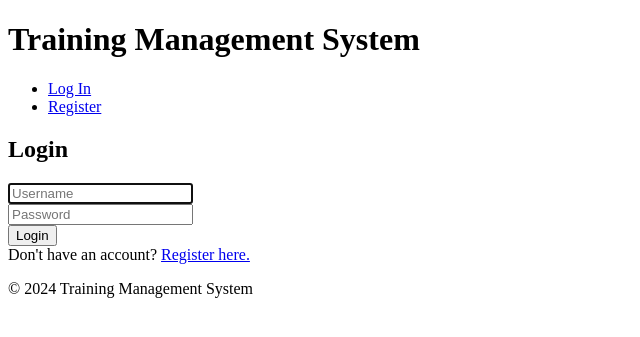
After one commit to len-creations/Training, a Django app: page /login in a window 1280 px wide. The commit adds this page. Shown: the top 337 px of the page, without its empty margins (0-640 px from the left). Run offline with Django 5.2, Linux system fonts and the light colour scheme.

Commit message:
adding login page and logout page

```diff
--- a/TrainingManagementSystem/Training/templates/Training/layout.html
+++ b/TrainingManagementSystem/Training/templates/Training/layout.html
@@ -2,9 +2,20 @@
 <!DOCTYPE html>
 <html lang="en">
 <head>
-<h1>hello world!</h1>
+    <meta charset="UTF-8">
+    <title>{% block title %}Training Management System{% endblock %}</title>
 </head>
 <body>
+    <header>
+        <h1>Training Management System</h1>
+
+    <ul>{% if user.is_authenticated %}
+        <li><a href="{% url 'logout' %}">Log Out</a></li>
+        {% else %}
+        <li><a href="{% url 'login' %}?next={{ request.path }}">Log In</a></li>
+        <li><a href="{% url 'register' %}">Register</a></li></ul>
+        {% endif %}
+    </header>
     <main>
         {% block body %}
         {% endblock %}
--- /dev/null
+++ b/TrainingManagementSystem/Training/templates/Training/login.html
@@ -0,0 +1,24 @@
+{% extends 'Training/layout.html' %}
+
+{% block body %}
+
+    <h2>Login</h2>
+
+    {% if message %}
+        <div>{{ message }}</div>
+    {% endif %}
+
+    <form action="{% url 'login' %}?next={{ next }}" method="post">
+        {% csrf_token %}
+        <div class="form-group">
+            <input autofocus class="form-control" type="text" name="username" placeholder="Username">
+        </div>
+        <div class="form-group">
+            <input class="form-control" type="password" name="password" placeholder="Password">
+        </div>
+        <input class="btn btn-primary" type="submit" value="Login">
+    </form>
+
+    Don't have an account? <a href="{% url 'register' %}">Register here.</a>
+
+{% endblock %}
--- a/TrainingManagementSystem/Training/urls.py
+++ b/TrainingManagementSystem/Training/urls.py
@@ -3,5 +3,9 @@ from . import views
 from django.conf import settings
 from django.conf.urls.static import static
 urlpatterns = [
-    path("",views.index,name="index")
+    path("",views.index,name="index"),
+    path("login",views.login_view, name="login"),
+    path("Register",views.register,name="register"),
+    path("logout",views.logout_view, name="logout")
+
 ]
--- a/TrainingManagementSystem/Training/views.py
+++ b/TrainingManagementSystem/Training/views.py
@@ -1,4 +1,9 @@
-from django.shortcuts import render
+from django.shortcuts import render,redirect
+from django.contrib.auth import authenticate, login, logout
+from django.http import HttpResponseRedirect
+from django.urls import reverse
+from .models import User
+from django.db import IntegrityError
 
 # Create your views here.
 def index(request):
@@ -7,3 +12,46 @@ def login_view(request):
     if request.method=="POST":
         username = request.POST["username"]
         password = request.POST["password"]
+        user=authenticate(request,username=username,password=password)
+
+        if user is not None:
+            login(request,user)
+            next_url=request.GET.get('next')
+            if next_url:
+                return redirect(next_url)
+            else:
+                return redirect('index')
+
+        else:
+            return render(request,'Training/login.html',{
+                "message": "Invalid username and/or password.",
+                "next": request.GET.get("next"),
+            })
+    else:
+        return render(request, "Training/login.html", {"next": request.GET.get("next")})
+
+def logout_view(request):
+    logout(request)
+    return HttpResponseRedirect(reverse("index"))
+
+def register(request):
+    if request.method == "POST":
+        username = request.POST["username"]
+        email = request.POST["email"]
+        password=request.POST["password"]
+        confirmation = request.POST["confirmation"]
+        if password != confirmation:
+            return render(request, "Training/register.html", {
+                "message": "Passwords must match."
+            })
+        try:
+            user = User.objects.create_user(username, email, password)
+            user.save()
+        except IntegrityError:
+            return render(request, "Training/register.html", {
+                "message": "Username already taken."
+            })
+        login(request, user)
+        return HttpResponseRedirect(reverse("index"))
+    else:
+        return render(request, "Training/register.html")
```
Also changed, not shown: TrainingManagementSystem/Training/templates/Training/register.html (added, +30 -0 lines), 1 other file.
